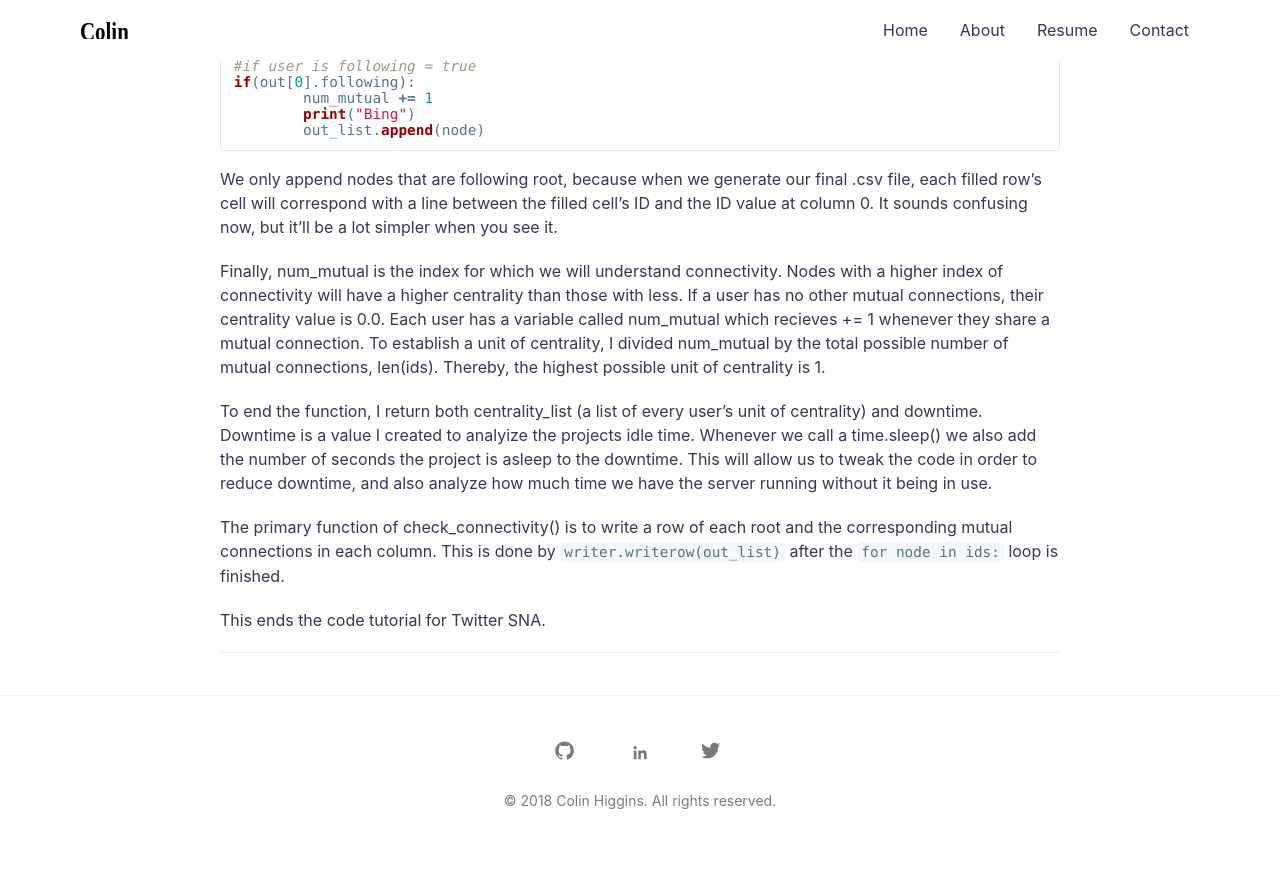
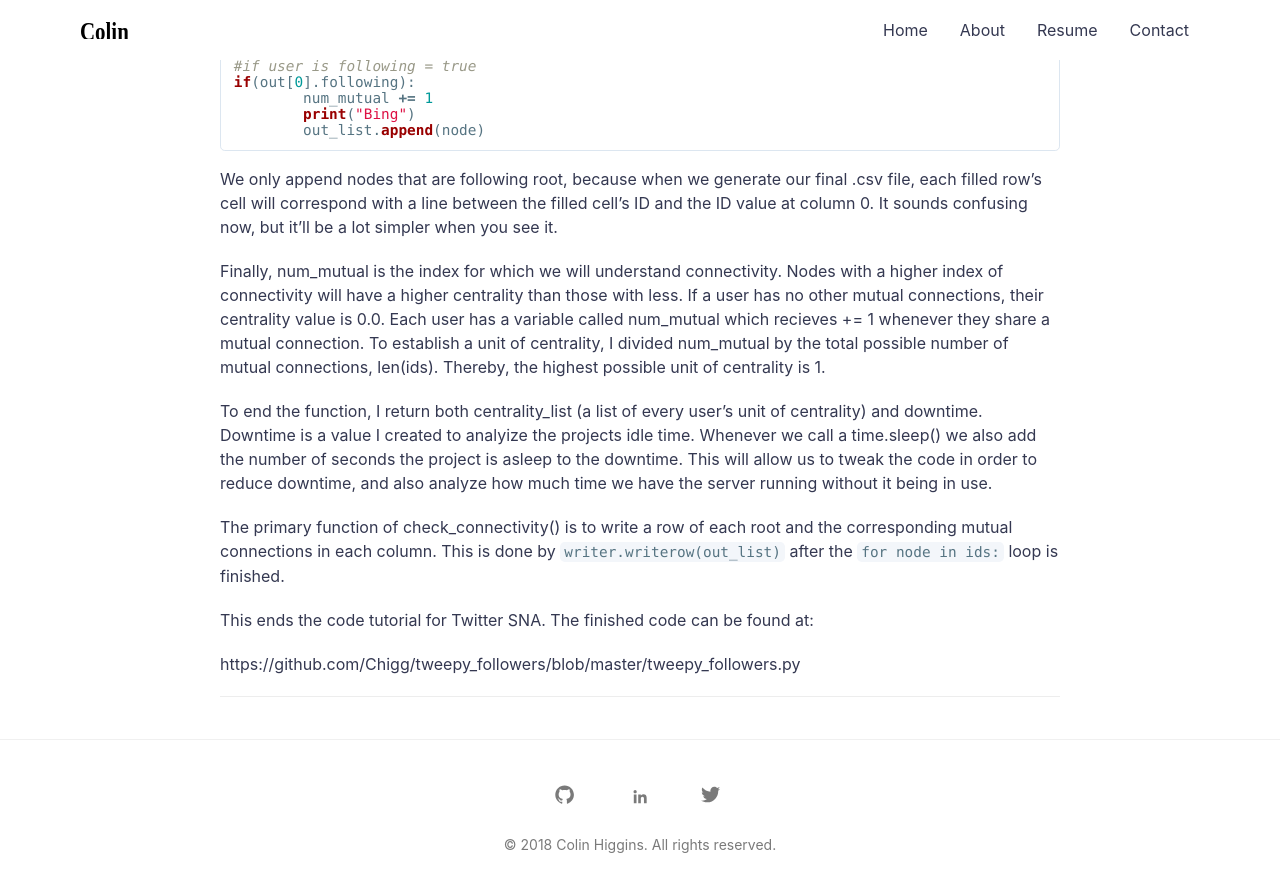
Before and after one commit to Chigg/Chigg.github.io, a Jekyll site: the page built from _posts/2018-06-01-Twitter-SNA.md, in a window 1280 px wide and 900 px high, scrolled down 6719 px. Shown: the top 892 px of the window. Built offline with Jekyll 4.4.1, drawn with Linux system fonts in a browser that asks for light colours; before the commit the page ends 7575 px from its top, so only the background shows below that.

Commit message:
added link to code repo

```diff
--- a/_posts/2018-06-01-Twitter-SNA.md
+++ b/_posts/2018-06-01-Twitter-SNA.md
@@ -251,4 +251,6 @@ To end the function, I return both centrality_list (a list of every user's unit
 
 The primary function of check_connectivity() is to write a row of each root and the corresponding mutual connections in each column. This is done by `writer.writerow(out_list)` after the `for node in ids:` loop is finished.
 
-This ends the code tutorial for Twitter SNA.
+This ends the code tutorial for Twitter SNA. The finished code can be found at:
+
+https://github.com/Chigg/tweepy_followers/blob/master/tweepy_followers.py
```
